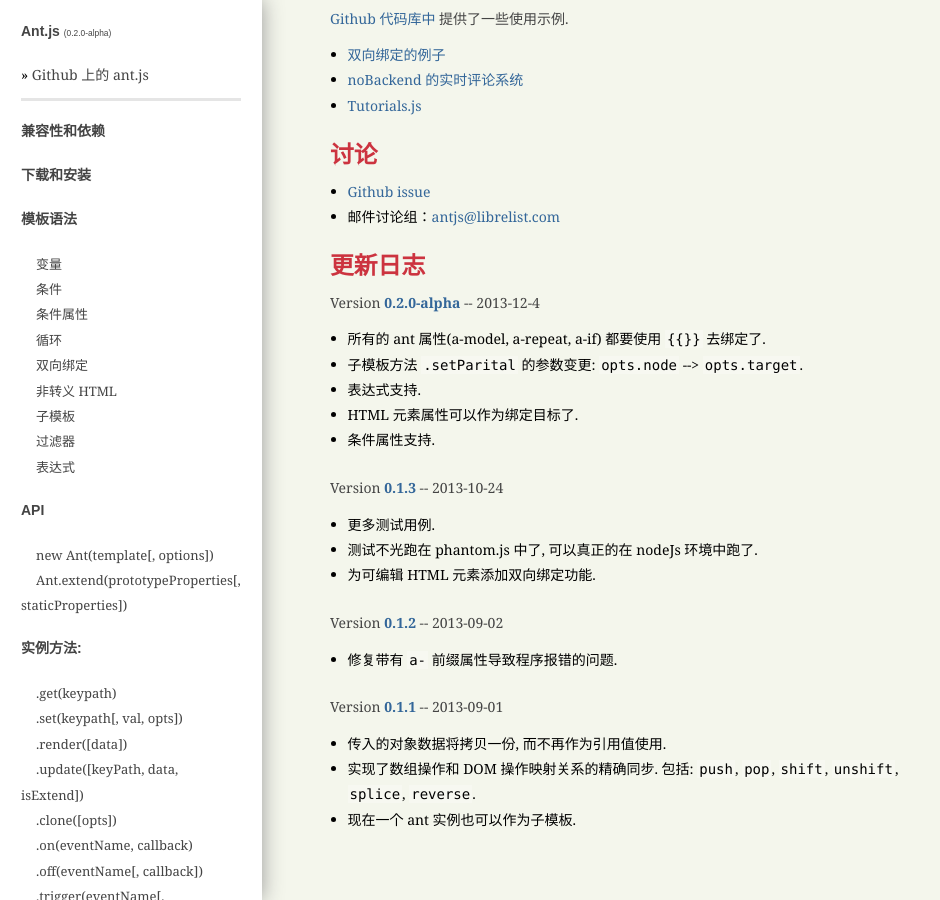
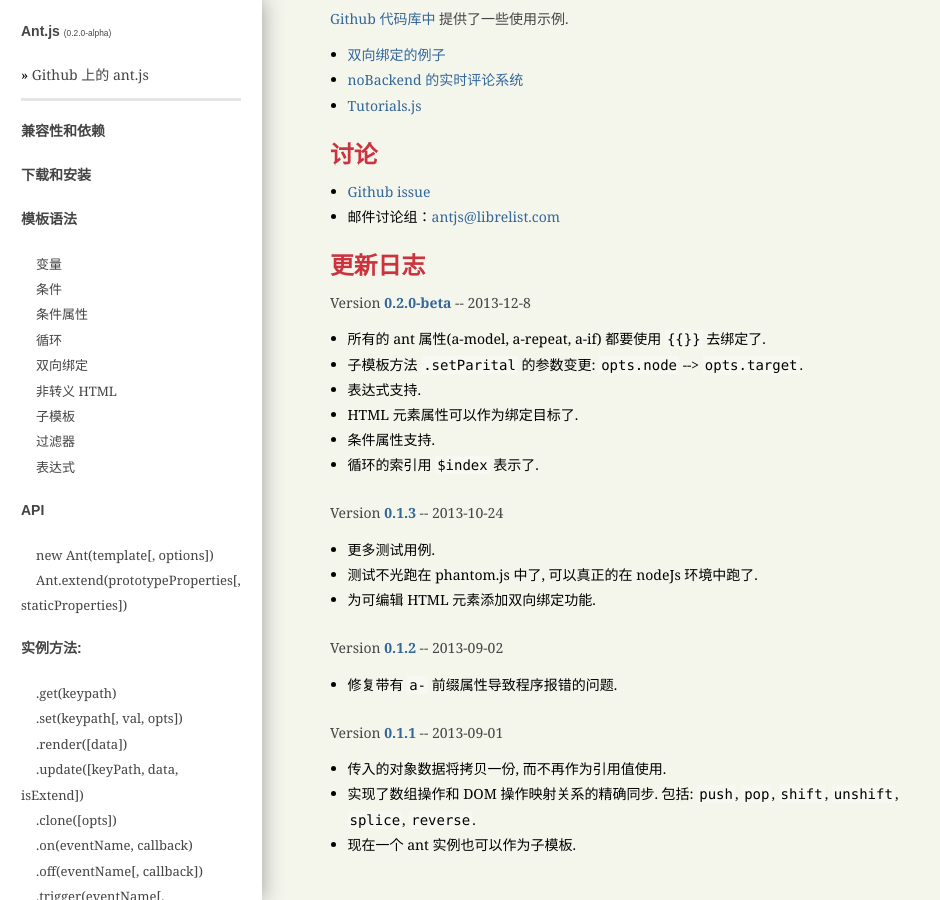
Before and after one commit to antjs/ant.js, a Jekyll site: the page index.html, which Jekyll copies as it is, in a window 1280 px wide and 900 px high, scrolled down 10555 px. Shown: the whole window, without its empty margins (0-940 px from the left). Built offline with Jekyll 4.4.1, drawn with Linux system fonts in a browser that asks for light colours.

Commit message:
v0.2.0-beta

```diff
--- a/index.html
+++ b/index.html
@@ -414,13 +414,14 @@
 <li>邮件讨论组：<a href="mailto:antjs@librelist.com">antjs@librelist.com</a></li>
 </ul>
 <h2 id="%E6%9B%B4%E6%96%B0%E6%97%A5%E5%BF%97">更新日志</h2>
-<p>Version <strong><a href="https://rawgithub.com/antjs/ant.js/v0.2.0-alpha/index.html">0.2.0-alpha</a></strong> -- 2013-12-4</p>
+<p>Version <strong><a href="https://rawgithub.com/antjs/ant.js/v0.2.0-beta/index.html">0.2.0-beta</a></strong> -- 2013-12-8</p>
 <ul>
 <li>所有的 ant 属性(a-model, a-repeat, a-if) 都要使用 <code>{{}}</code> 去绑定了.</li>
 <li>子模板方法 <code>.setParital</code> 的参数变更: <code>opts.node</code> --&gt; <code>opts.target</code>.</li>
 <li>表达式支持.</li>
 <li>HTML 元素属性可以作为绑定目标了.</li>
 <li>条件属性支持.</li>
+<li>循环的索引用 <code>$index</code> 表示了.</li>
 </ul>
 <p>Version <strong><a href="https://rawgithub.com/antjs/ant.js/v0.1.3/index.html">0.1.3</a></strong> -- 2013-10-24</p>
 <ul>
```
Also changed, not shown: CHANGELOG.md.
